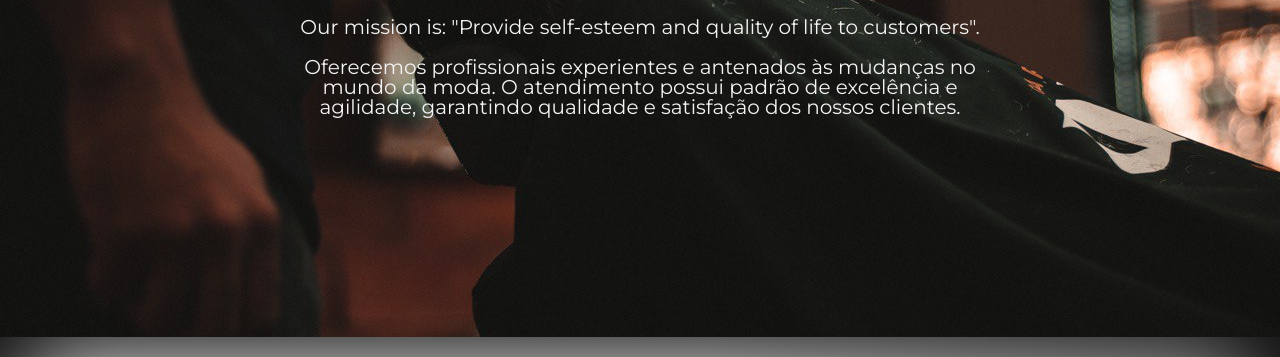
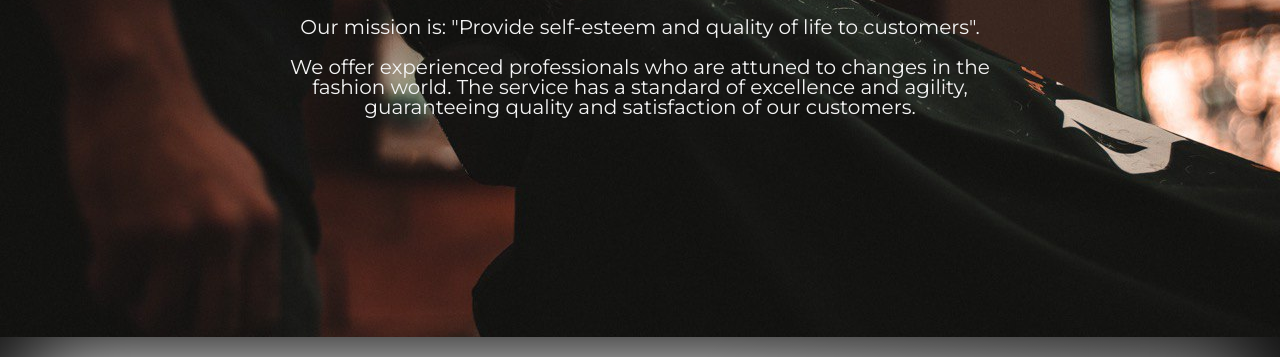
Before and after one commit to FabriicioMelo/Alura, a plain HTML site: page html5_css3_alura/index.html in a window 1280 px wide. Shown: the part 443-800 px from the top of the page. Drawn offline with Linux system fonts and the light colour scheme.

Commit message:
Update index.html

```diff
--- a/html5_css3_alura/index.html
+++ b/html5_css3_alura/index.html
@@ -35,7 +35,7 @@
 
 					<p id="mission"><em>Our mission is: <strong>"Provide self-esteem and quality of life to customers"</strong>.</em></p>
 
-					<p>Oferecemos profissionais experientes e antenados às mudanças no mundo da moda. O atendimento possui padrão de excelência e agilidade, garantindo qualidade e satisfação dos nossos clientes.</p>
+					<p>We offer experienced professionals who are attuned to changes in the fashion world. The service has a standard of excellence and agility, guaranteeing quality and satisfaction of our customers.</p>
 				</section>
 			</div>
 
```
